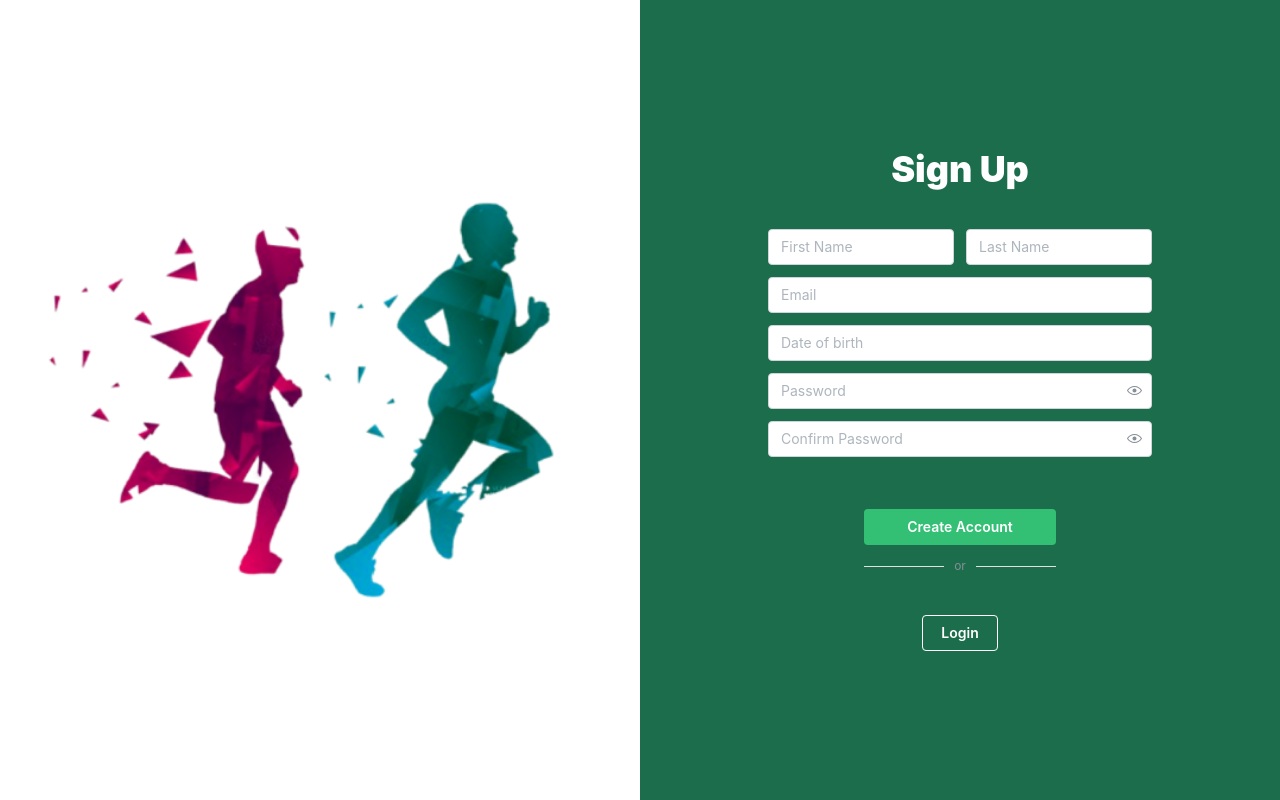
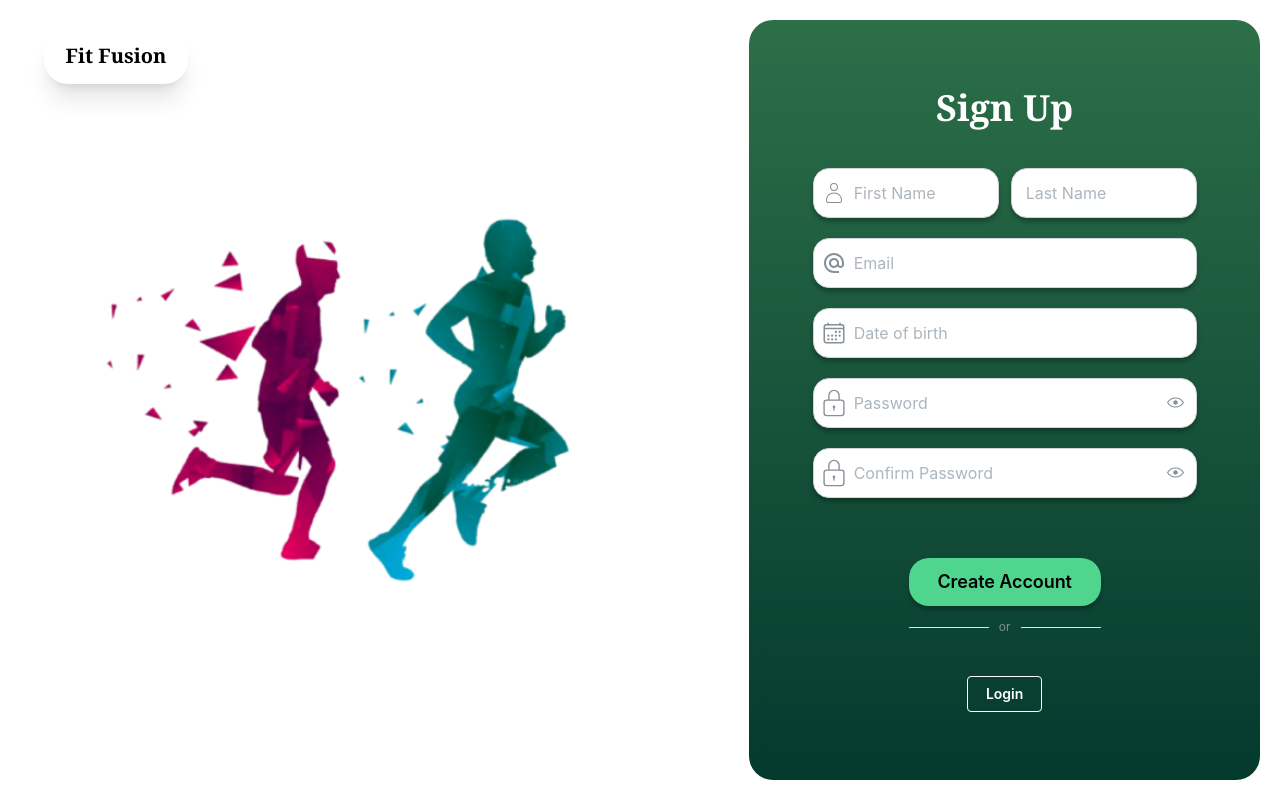
Before and after one commit to ArjunXvarma/team-project-team-26, a Next.js app in the folder frontend/: page /signup in a window 1280 px wide. Built offline with nearby package versions, Linux system fonts and the light colour scheme.

Commit message:
Added dark mode and responsiveness to signup page.

```diff
--- /dev/null
+++ b/frontend/src/app/login/login-styles.css
@@ -0,0 +1,49 @@
+.login .mantine-PasswordInput-input,
+.login .mantine-TextInput-input {
+  height: 56px;
+  padding-top: 5px;
+  padding-bottom: 5px;
+  border-radius: 20px;
+  box-shadow: 0px 4px 4px 0px #00000040;
+}
+
+.gradient--dark-mode {
+  background: linear-gradient(180deg, #2f7149 0%, #044e40 89.81%, #043429 100%);
+}
+
+.gradient--light-mode {
+  background: linear-gradient(180deg, #2c6f48 0%, #04392e 100%);
+}
+
+.input--dark-mode .mantine-PasswordInput-input,
+.input--dark-mode .mantine-TextInput-input {
+  border: 0;
+  color: #787878e5;
+  background-color: #1b2733;
+}
+
+.login-button {
+  width: 100%;
+  height: 48px;
+  border-radius: 20px;
+  background: #4fd58d;
+  box-shadow: 0px 4px 4px 0px #00000040;
+}
+
+.login-button--dark-mode {
+  background: #131b23;
+  border: 2px solid #3496619c;
+}
+
+.login-button .mantine-Button-inner {
+  font-size: 18px;
+  color: #000000;
+  text-align: left;
+  font-weight: 600;
+  line-height: 21.78px;
+  letter-spacing: -0.005em;
+}
+
+.login-button--dark-mode .mantine-Button-inner {
+  color: #5fe996;
+}
--- a/frontend/src/app/login/page.tsx
+++ b/frontend/src/app/login/page.tsx
@@ -1,5 +1,5 @@
 "use client";
-import "./loginStyles.css";
+import "./login-styles.css";
 import Link from "next/link";
 import Image from "next/image";
 import Cookie from "js-cookie";
@@ -102,7 +102,7 @@ export default function Login() {
       >
         <div className="w-5/6 h-screen md:flex items-center justify-center hidden">
           <div
-            className={`appname-container flex items-center justify-center ${
+            className={`absolute top-7 left-11 h-14 w-36 rounded-3xl shadow-xl bg-white flex items-center justify-center ${
               theme == "dark" ? "gradient--dark-mode" : ""
             }`}
           >
@@ -123,7 +123,7 @@ export default function Login() {
             theme == "dark" ? "gradient--dark-mode" : "gradient--light-mode"
           }`}
         >
-          <div className="w-96 flex flex-col items-center gap-10 px-10">
+          <div className="w-96 flex flex-col items-center gap-10 mx-5">
             <h1 className="font-serif text-4xl font-semibold leading-10 text-center text-white">
               Login
             </h1>
--- a/frontend/src/app/signup/page.tsx
+++ b/frontend/src/app/signup/page.tsx
@@ -1,5 +1,6 @@
 "use client";
 import "@mantine/dates/styles.css";
+import "./signup-styles.css";
 import dayjs from "dayjs";
 import Link from "next/link";
 import Image from "next/image";
@@ -9,11 +10,17 @@ import { API_URL } from "@/constants";
 import { useForm } from "@mantine/form";
 import { DateInput } from "@mantine/dates";
 import { useRouter } from "next/navigation";
+import { useTheme } from "@/components/theme-provider";
 import { AuthAPIResponse, CheckAdminAPIResponse } from "@/types";
 import { PasswordInput, Button, Divider, TextInput } from "@mantine/core";
 import { formatDate, showErrorMessage, showSuccessMessage } from "@/utils";
+import { CiLock, CiUser } from "react-icons/ci";
+import { LuSend } from "react-icons/lu";
+import { IoCalendarOutline } from "react-icons/io5";
+import { MdAlternateEmail } from "react-icons/md";
 
-export default function Login() {
+export default function Signup() {
+  const { theme } = useTheme();
   const router = useRouter();
   const [loading, setLoading] = useState(false);
 
@@ -123,21 +130,40 @@ export default function Login() {
 
   return (
     <main>
-      <div className="flex md:flex-row flex:col w-full h-full">
-        <div className="w-full h-screen md:flex items-center justify-center hidden">
-          <Image
-            height={400}
-            width={600}
-            priority={false}
-            src="/runner.png"
-            alt="Runner Image"
-          />
+      <div
+        className={`flex md:flex-row flex:col w-full h-full items-center md:gap-10 bg-[${
+          theme == "dark" ? "#131B23" : "#F1F1F1"
+        }]`}
+      >
+        <div className="w-5/6 h-screen md:flex items-center justify-center hidden">
+          <div
+            className={`absolute top-7 left-11 h-14 w-36 rounded-3xl shadow-xl bg-white flex items-center justify-center ${
+              theme == "dark" ? "gradient--dark-mode" : ""
+            }`}
+          >
+            <h1
+              className={`text-xl font-semibold text-${
+                theme == "dark" ? "white" : "[#043c31]"
+              } text-center leading-10 font-serif`}
+            >
+              Fit Fusion
+            </h1>
+          </div>
+          <div>
+            <Image src="/runner.png" alt="Runner Image" width={550} height={380} />
+          </div>
         </div>
-        <div className="w-full h-screen flex items-center justify-center bg-primary">
-          <div className="w-96 flex flex-col items-center gap-10">
-            <h1 className="text-4xl font-black text-white">Sign Up</h1>
+        <div
+          className={`h-screen md:h-[calc(100vh-40px)] w-full md:w-3/5 flex items-center justify-center md:rounded-3xl md:mr-5 ${
+            theme == "dark" ? "gradient--dark-mode" : "gradient--light-mode"
+          }`}
+        >
+          <div className="w-96 flex flex-col items-center gap-10 mx-5">
+            <h1 className="font-serif text-4xl font-semibold leading-10 text-center text-white">
+              Sign Up
+            </h1>
             <form
-              className="w-full flex flex-col gap-3 items-center"
+              className="w-full flex flex-col gap-5 items-center"
               onSubmit={(e) => {
                 e.preventDefault();
               }}
@@ -145,56 +171,71 @@ export default function Login() {
               <div className="w-full flex gap-3">
                 <TextInput
                   required
-                  className="w-full"
+                  size="md"
                   placeholder="First Name"
                   {...form.getInputProps("fname")}
+                  leftSection={<CiUser size={24} />}
+                  className={`w-full signup ${theme == "dark" ? "input--dark-mode" : ""}`}
                 />
                 <TextInput
                   required
-                  className="w-full"
+                  size="md"
                   placeholder="Last Name"
                   {...form.getInputProps("lname")}
+                  className={`w-full signup ${theme == "dark" ? "input--dark-mode" : ""}`}
                 />
               </div>
               <TextInput
                 required
+                size="md"
                 type="email"
-                className="w-full"
                 placeholder="Email"
                 {...form.getInputProps("email")}
+                leftSection={<MdAlternateEmail size={24} />}
+                className={`w-full signup ${theme == "dark" ? "input--dark-mode" : ""}`}
               />
               <DateInput
                 required
                 clearable
+                size="md"
                 valueFormat="DD MMMM YYYY"
                 placeholder="Date of birth"
-                style={{ caretColor: "transparent" }}
-                className="w-full cursor-pointer"
-                onKeyDown={(e) => e.preventDefault()}
                 {...form.getInputProps("dob")}
                 maxDate={dayjs(new Date()).toDate()}
+                style={{ caretColor: "transparent" }}
+                onKeyDown={(e) => e.preventDefault()}
+                leftSection={<IoCalendarOutline size={24} />}
                 minDate={dayjs(new Date(1920, 0, 1)).toDate()}
+                className={`w-full signup cursor-pointer ${
+                  theme == "dark" ? "input--dark-mode" : ""
+                }`}
               />
               <PasswordInput
                 required
-                className="w-full"
+                size="md"
                 placeholder="Password"
+                leftSection={<CiLock size={32} />}
                 {...form.getInputProps("password")}
+                className={`w-full signup ${theme == "dark" ? "input--dark-mode" : ""}`}
               />
 
               <PasswordInput
                 required
+                size="md"
                 placeholder="Confirm Password"
-                className="w-full"
+                leftSection={<CiLock size={32} />}
                 {...form.getInputProps("cpassword")}
+                className={`w-full signup ${theme == "dark" ? "input--dark-mode" : ""}`}
               />
 
               <div className="flex flex-col justify-center gap-3 mt-10 w-48">
                 <Button
+                  color="green"
                   onClick={submit}
                   loading={loading}
-                  className="w-full"
-                  style={{ backgroundColor: "rgb(51, 192, 116, 1)" }}
+                  className={`signup-button ${
+                    theme == "dark" ? "singup-button--dark-mode" : ""
+                  }`}
                 >
                   Create Account
                 </Button>
--- a/frontend/src/app/login/loginStyles.css
+++ b/frontend/src/app/signup/signup-styles.css
@@ -1,20 +1,10 @@
-.appname-container {
-  top: 28px;
-  left: 45px;
-  height: 57px;
-  width: 137px;
-  position: absolute;
-  border-radius: 20px;
-  background-color: #fff;
-  box-shadow: 0px 4px 4px 0px #00000040;
-}
-
-.login .mantine-PasswordInput-input,
-.login .mantine-TextInput-input {
-  height: 56px;
+.signup .mantine-PasswordInput-input,
+.signup .mantine-TextInput-input,
+.signup .mantine-DateInput-input {
+  height: 50px;
   padding-top: 5px;
   padding-bottom: 5px;
-  border-radius: 20px;
+  border-radius: 16px;
   box-shadow: 0px 4px 4px 0px #00000040;
 }
 
@@ -27,13 +17,14 @@
 }
 
 .input--dark-mode .mantine-PasswordInput-input,
-.input--dark-mode .mantine-TextInput-input {
+.input--dark-mode .mantine-TextInput-input,
+.input--dark-mode .mantine-DateInput-input {
   border: 0;
   color: #787878e5;
   background-color: #1b2733;
 }
 
-.login-button {
+.signup-button {
   width: 100%;
   height: 48px;
   border-radius: 20px;
@@ -41,12 +32,12 @@
   box-shadow: 0px 4px 4px 0px #00000040;
 }
 
-.login-button--dark-mode {
+.signup-button--dark-mode {
   background: #131b23;
   border: 2px solid #3496619c;
 }
 
-.login-button .mantine-Button-inner {
+.signup-button .mantine-Button-inner {
   font-size: 18px;
   color: #000000;
   text-align: left;
@@ -55,6 +46,6 @@
   letter-spacing: -0.005em;
 }
 
-.login-button--dark-mode .mantine-Button-inner {
+.signup-button--dark-mode .mantine-Button-inner {
   color: #5fe996;
 }
```
